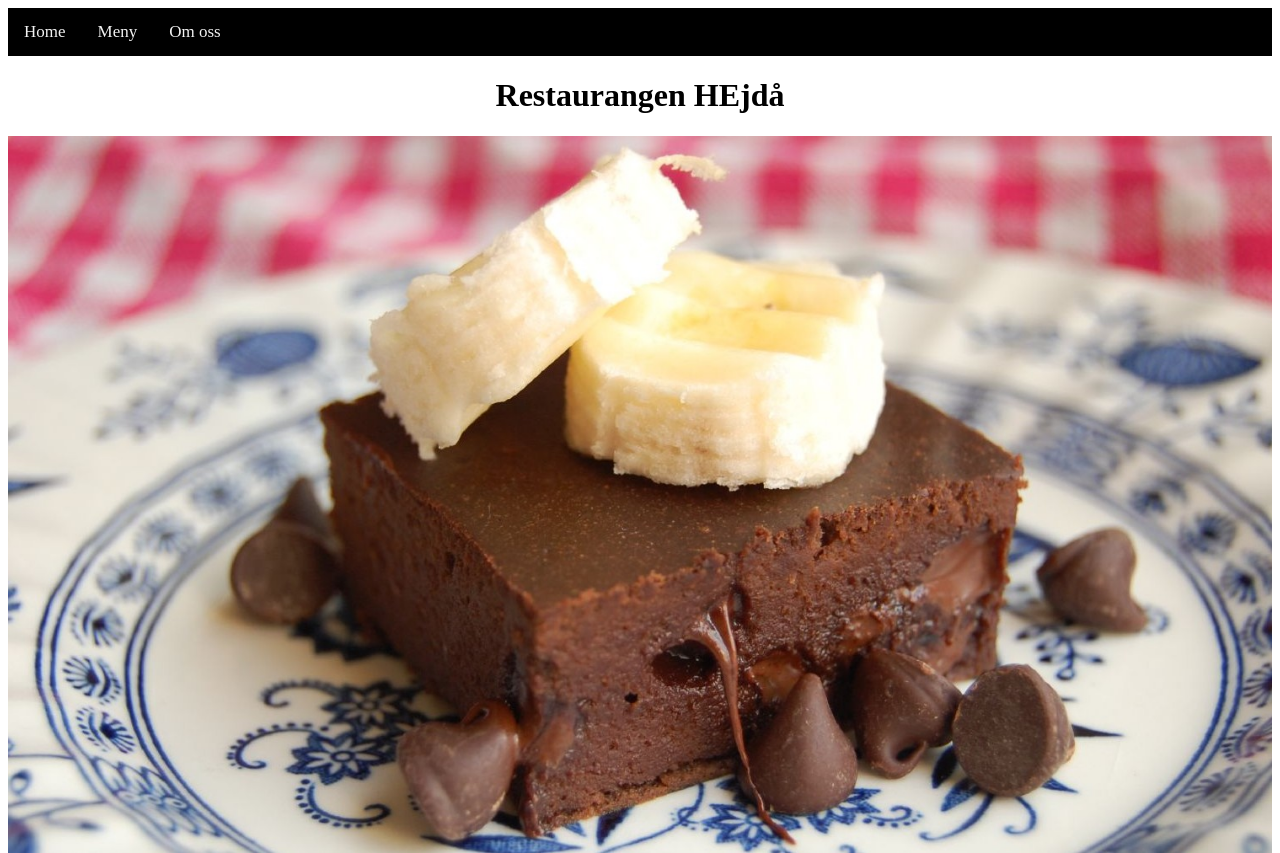
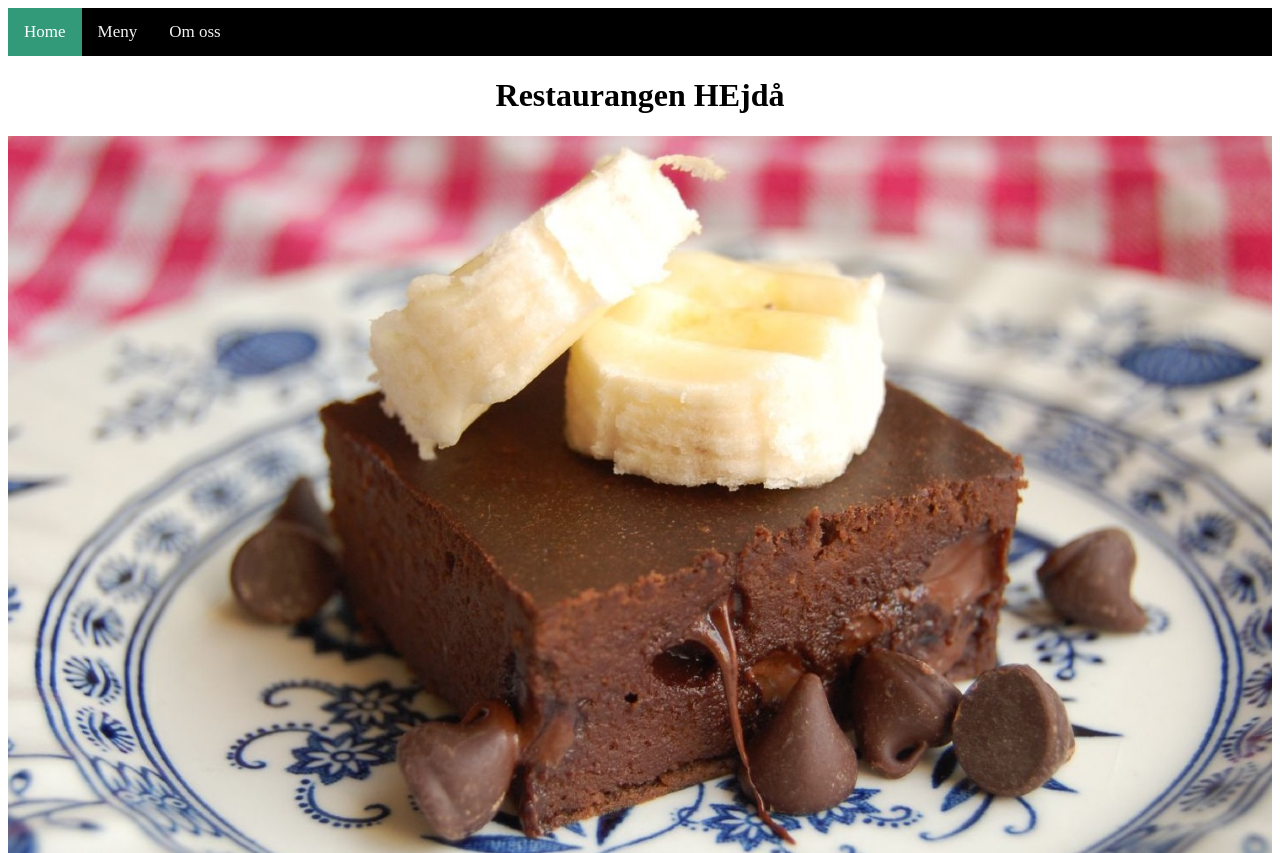
Before and after one commit to MarkusSandberg/Restaurangen-Projekt, a plain HTML site: page index.html in a window 1280 px wide. Shown: the top 853 px of the page. Drawn offline with Linux system fonts and the light colour scheme.

Commit message:
Optimering 3

```diff
--- a/index.html
+++ b/index.html
@@ -12,7 +12,7 @@
     <!--Nedan är menyn för sidan-->
     <div class="container-startsida">
     <div class="topnav" id="myTopnav">
-      <a>Home</a>
+      <a class="active">Home</a>
       <a href="meny.html">Meny</a>
       <a href="#about">Om oss</a>
       <a href="javascript:void(0);" class="icon" onclick="myFunction()">
```
Also changed, not shown: meny.html (+1 -1 lines).
